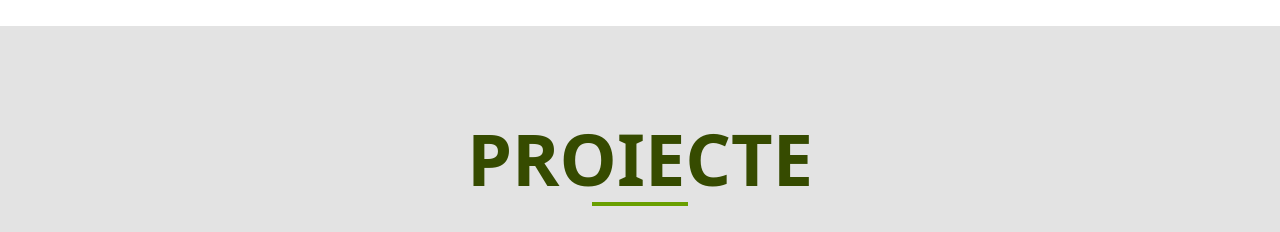
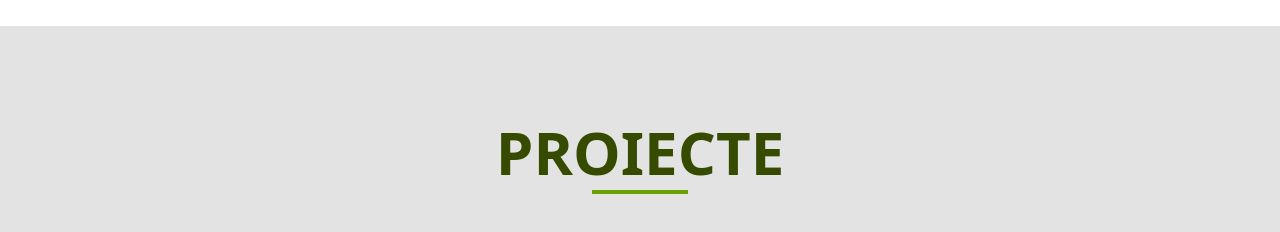
Before and after one commit to DenisWithOneN/desa-isolation, a Vue app: page / in a window 1280 px wide. Shown: the part 4120-4352 px from the top of the page. Built offline with nearby package versions, Linux system fonts and the light colour scheme; grey boxes are pictures that could not be loaded.

Commit message:
changed heading size

```diff
--- a/src/components/homepage/ProjectSection.vue
+++ b/src/components/homepage/ProjectSection.vue
@@ -6,7 +6,7 @@ import ProjectCard from "../homepage/ProjectCard.vue";
     <div class="container mx-auto flex flex-col items-center gap-10 px-10">
       <div class="flex flex-col items-center gap-2">
         <h2
-          class="text-desadarkgreen text-2xl text-center font-black uppercase sm:text-4xl md:text-5xl lg:text-6xl xl:text-7xl"
+          class="text-desadarkgreen text-3xl text-center font-black uppercase sm:text-4xl md:text-5xl xl:text-6xl"
         >
           proiecte
         </h2>
```
